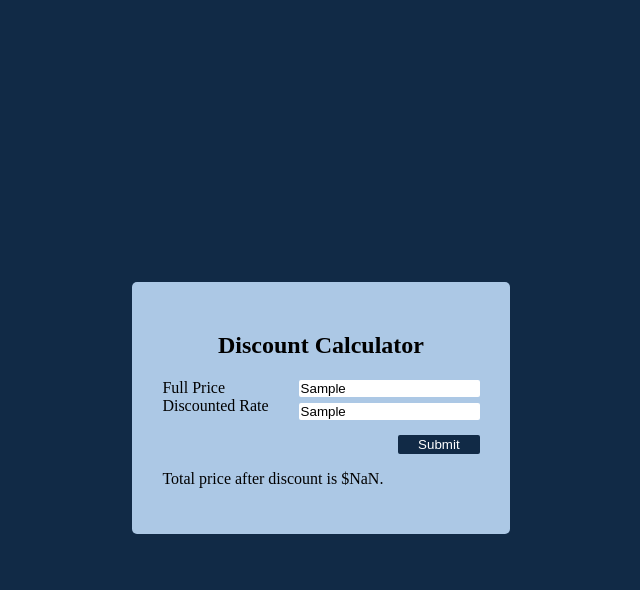
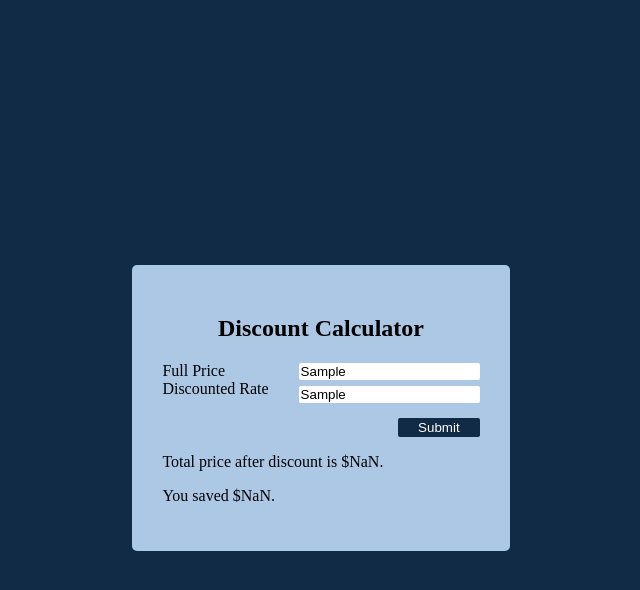
Before and after one commit to Dagim107/Discount-Calculator, a plain HTML site: page index.html in a window 1280 px wide. Both pictures are taken after typing "Sample", "Sample" into the empty fields and a click on the button "Submit". Shown: the whole page, without its empty margins (319-959 px from the left). Drawn offline with Linux system fonts and the light colour scheme.

Commit message:
Added saving section

```diff
--- a/index.html
+++ b/index.html
@@ -25,6 +25,7 @@
 
         <div class="result">
             <p id="discountPrice"></p>
+            <p id="saving"></p>
         </div>
 
     </div>
--- a/index.js
+++ b/index.js
@@ -2,14 +2,14 @@ let price = document.getElementById('price');
 let discount = document.getElementById('discount');
 let submit = document.getElementById('submit');
 let discountPrice = document.getElementById('discountPrice');
+let saving = document.getElementById('saving')
 let x;
 submit.onclick = function () {
     price = Number(price.value);
     discount = Number(discount.value);
 
-    x = price - price * (discount/100);
+    discount = price * (discount/100);
+    x = price - discount;
     discountPrice.textContent = `Total price after discount is $${x}.`;
+    saving.textContent = `You saved $${discount}.`
 }
-
-
-// When full price and discount rate is inserted, calculate the total price that will be paid.
```
